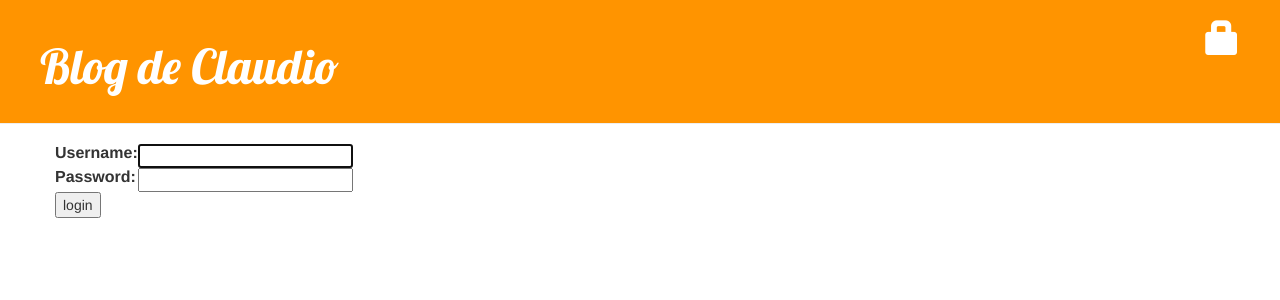
After one commit to claucondor/my-first-blog, a Django app: page /accounts/login/ in a window 1280 px wide. The commit adds this page. Shown: the top 300 px of the page. Run offline with Django 3.2, Linux system fonts and the light colour scheme; some libraries are stand-ins or nearby versions.

Commit message:
Login and Logout

```diff
--- a/blog/templates/blog/base.html
+++ b/blog/templates/blog/base.html
@@ -10,9 +10,13 @@
     <body>
         <div class="page-header">
           {% if user.is_authenticated %}
+            <p class="top-menu">Hello {{ user.username }}<small>(<a href="{% url 'django.contrib.auth.views.logout' %}">Log out</a>)</small></p>
             <a href="{% url 'post_new' %}" class="top-menu"><span class="glyphicon glyphicon-plus"></span></a>
+            <a href="{% url 'post_draft_list' %}" class="top-menu"><span class="glyphicon glyphicon-edit"></span></a>
+          {% else %}
+            <a href="{% url 'django.contrib.auth.views.login' %}" class="top-menu"><span class="glyphicon glyphicon-lock"></span></a>
           {% endif %}
-            <h1><a href="/">Blog de Claudio</a></h1>
+            <h1><a href="{% url 'blog.views.post_list' %}">Blog de Claudio</a></h1>
         </div>
         <div class="content container">
             <div class="row">
--- a/blog/templates/blog/post_detail.html
+++ b/blog/templates/blog/post_detail.html
@@ -6,9 +6,14 @@
             <div class="date">
                 {{ post.published_date }}
             </div>
+        {% else %}
+          <a class="btn btn-default" href="{% url 'blog.views.post_publish' pk=post.pk %}">Publish</a>
         {% endif %}
         {% if user.is_authenticated %}
           <a class="btn btn-default" href="{% url 'post_edit' pk=post.pk %}"><span class="glyphicon glyphicon-pencil"></span></a>
+          <a class="btn btn-default" href="{% url 'post_remove' pk=post.pk %}"><span class="glyphicon glyphicon-remove"></span></a>
+        {% else %}
+          <a class="btn btn-default" href="{% url 'django.contrib.auth.views.login' %}"><span class="glyphicon glyphicon-lock"></span></a>
         {% endif %}
         <h1>{{ post.title }}</h1>
         <p>{{ post.text|linebreaks }}</p>
--- /dev/null
+++ b/blog/templates/registration/login.html
@@ -0,0 +1,26 @@
+{% extends "blog/base.html" %}
+
+{% block content %}
+
+{% if form.errors %}
+<p>El usuario y contrasenia no coincide con ninguo registrado, intente de nuevo</p>
+{% endif %}
+
+<form method="post" action="{% url 'django.contrib.auth.views.login' %}">
+{% csrf_token %}
+<table>
+<tr>
+    <td>{{ form.username.label_tag }}</td>
+    <td>{{ form.username }}</td>
+</tr>
+<tr>
+    <td>{{ form.password.label_tag }}</td>
+    <td>{{ form.password }}</td>
+</tr>
+</table>
+
+<input type="submit" value="login" />
+<input type="hidden" name="next" value="{{ next }}" />
+</form>
+
+{% endblock %}
--- a/blog/urls.py
+++ b/blog/urls.py
@@ -6,4 +6,7 @@ urlpatterns = [
     url(r'^post/(?P<pk>[0-9]+)/$', views.post_detail, name='post_detail'),
     url(r'^post/new/$', views.post_new, name='post_new'),
     url(r'^post/(?P<pk>[0-9]+)/edit/$', views.post_edit, name='post_edit'),
+    url(r'^drafts/$', views.post_draft_list, name='post_draft_list'),
+    url(r'^post/(?P<pk>[0-9]+)/publish/$', views.post_publish, name='post_publish'),
+    url(r'^post/(?P<pk>[0-9]+)/remove/$', views.post_remove, name='post_remove'),
 ]
--- a/mysitio/settings.py
+++ b/mysitio/settings.py
@@ -121,3 +121,4 @@ USE_TZ = True
 
 STATIC_URL = '/static/'
 STATIC_ROOT = os.path.join(BASE_DIR, 'static')
+LOGIN_REDIRECT_URL = '/'
--- a/mysitio/urls.py
+++ b/mysitio/urls.py
@@ -18,5 +18,7 @@ from django.contrib import admin
 
 urlpatterns = [
     url(r'^admin/', admin.site.urls),
+    url(r'^accounts/login/$', 'django.contrib.auth.views.login'),
+    url(r'^accounts/logout/$', 'django.contrib.auth.views.logout', {'next_page': '/'}),
     url(r'', include('blog.urls')),
 ]
```
Also changed, not shown: blog/templates/blog/post_draft_list.html (added, +11 -0 lines), blog/views.py (+20 -1 lines).
